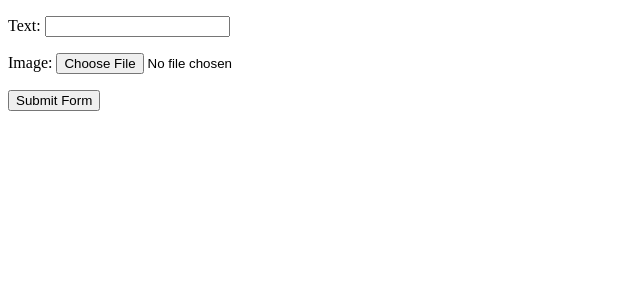
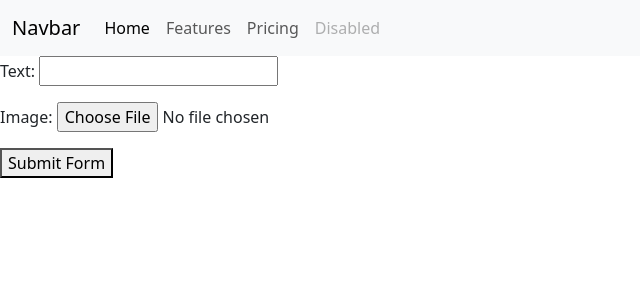
Before and after one commit to xris003/py_app, a Django app: page /post/ in a window 1280 px wide. Shown: the top 300 px of the page, without its empty margins (0-640 px from the left). Run offline with Django 4.2, Linux system fonts and the light colour scheme; some libraries are stand-ins or nearby versions.

Commit message:
bootstrap

```diff
--- a/templates/base.html
+++ b/templates/base.html
@@ -4,6 +4,7 @@
     <meta charset="UTF-8">
     <meta name="viewport" content="width=device-width, initial-scale=1.0">
     <title>{% block title %}Default Title{% endblock %}</title>
+    <link href="https://cdn.jsdelivr.net/npm/bootstrap@5.3.2/dist/css/bootstrap.min.css" rel="stylesheet" integrity="sha384-T3c6CoIi6uLrA9TneNEoa7RxnatzjcDSCmG1MXxSR1GAsXEV/Dwwykc2MPK8M2HN" crossorigin="anonymous">
 </head>
 <body>
 
@@ -15,6 +16,32 @@
 </ul>
 {% endif %}
 
+<nav class="navbar navbar-expand-lg bg-body-tertiary">
+    <div class="container-fluid">
+      <a class="navbar-brand" href="#">Navbar</a>
+      <button class="navbar-toggler" type="button" data-bs-toggle="collapse" data-bs-target="#navbarNav" aria-controls="navbarNav" aria-expanded="false" aria-label="Toggle navigation">
+        <span class="navbar-toggler-icon"></span>
+      </button>
+      <div class="collapse navbar-collapse" id="navbarNav">
+        <ul class="navbar-nav">
+          <li class="nav-item">
+            <a class="nav-link active" aria-current="page" href="#">Home</a>
+          </li>
+          <li class="nav-item">
+            <a class="nav-link" href="#">Features</a>
+          </li>
+          <li class="nav-item">
+            <a class="nav-link" href="#">Pricing</a>
+          </li>
+          <li class="nav-item">
+            <a class="nav-link disabled" aria-disabled="true">Disabled</a>
+          </li>
+        </ul>
+      </div>
+    </div>
+  </nav>
+
+
     {% block body %}{% endblock %}
 </body>
 </html>
```
